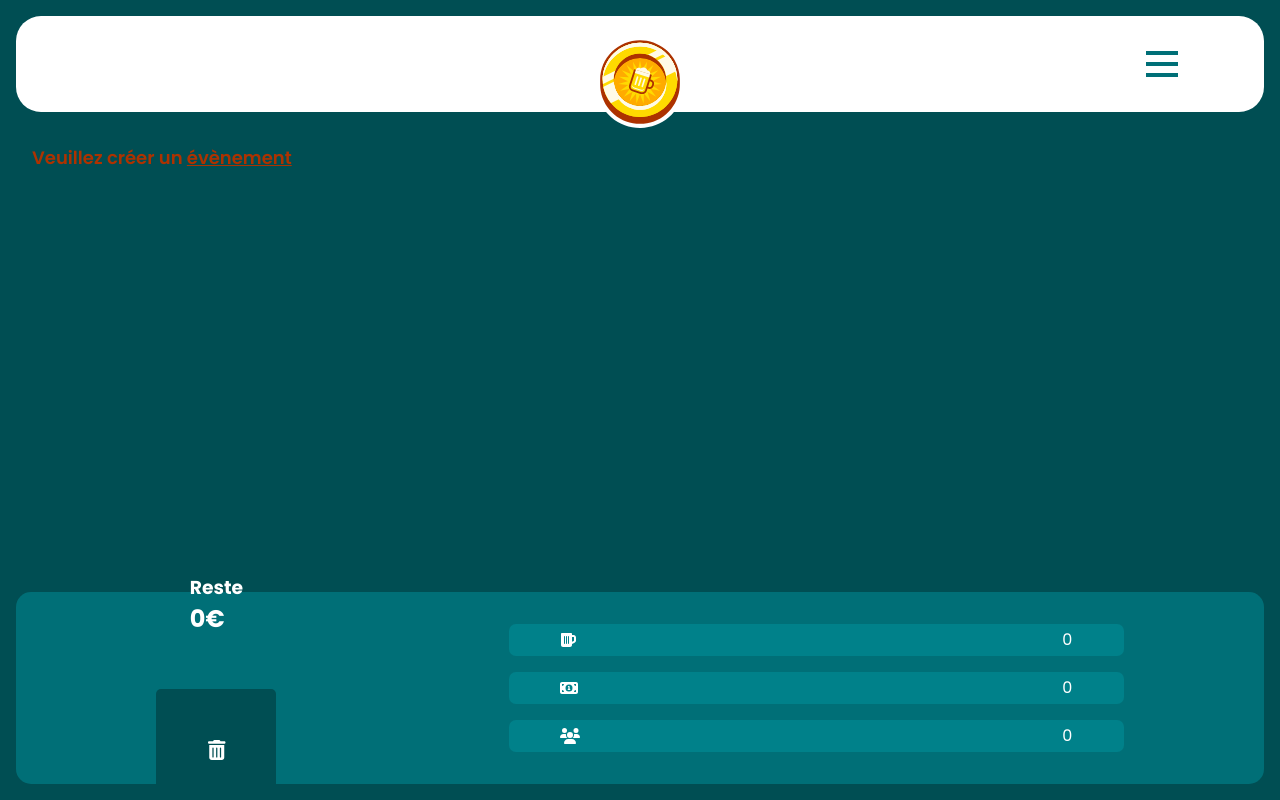
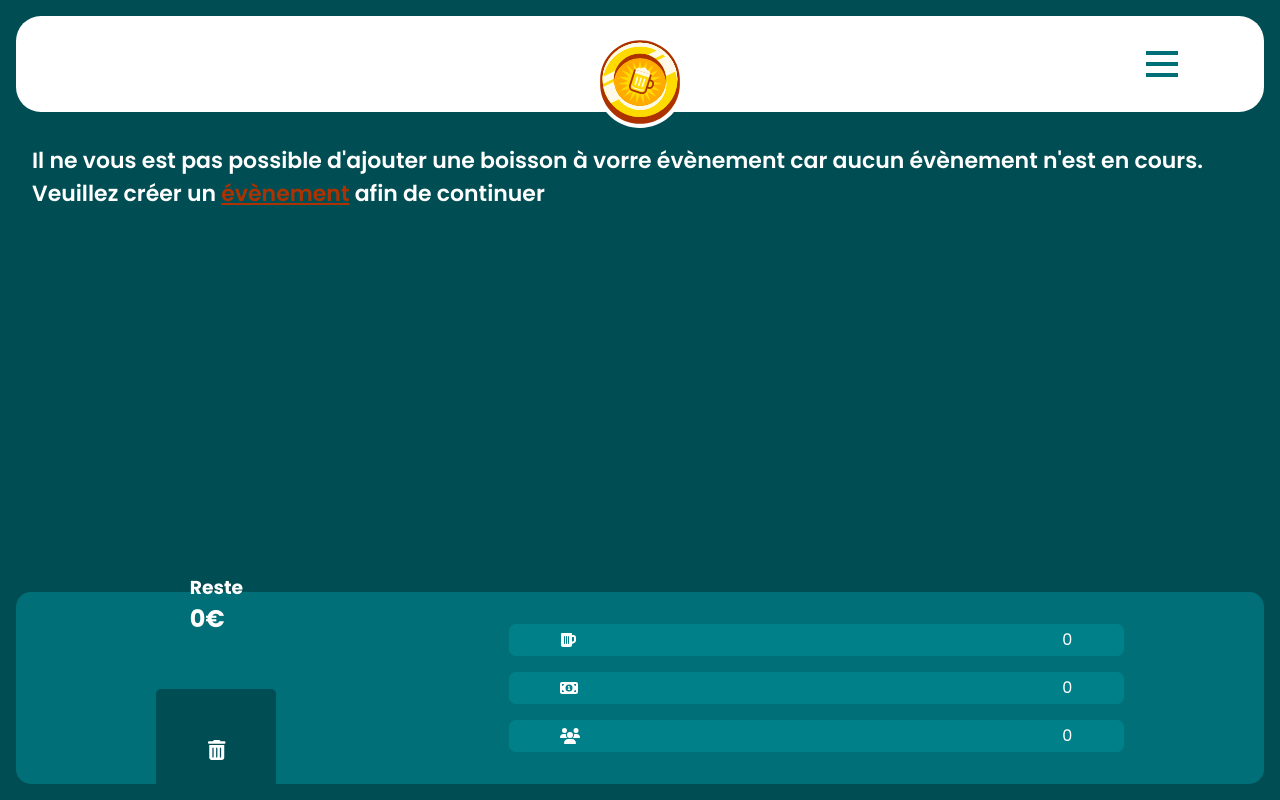
Before and after one commit to RosaBld/Chopping, a React (Vite) app: page /drinks in a window 1280 px wide. Built offline with nearby package versions, Linux system fonts and the light colour scheme.

Commit message:
fixing text style error pages

```diff
--- a/src/components/Orders.jsx
+++ b/src/components/Orders.jsx
@@ -58,7 +58,7 @@ export default function Order() {
   if (participants.length === 0) {
     return (
       <div className="OrderPage">
-        <h2 className="errorOrder">Veuillez créer un <Link to="/">évènement!</Link></h2>
+        <h2 className="errorOrderNoEvent">Vous n&apos;avez pas encore créé d&apos;évènement. Veuillez créer un <Link to="/">évènement</Link> afin d&apos;avoir accès à votre liste d&apos;historique</h2>
       </div>
     )
   }
@@ -68,7 +68,7 @@ export default function Order() {
       <h2>Dernières commandes:</h2>
       {listOrders && listOrders.length === 0 ? (
         <div>
-          <h2 className="errorOrder">Vous n&apos;avez pas encore effectué de commande!</h2>
+          <h2 className="errorOrder">Vous n&apos;avez pas encore effectué de commande! Veuillez effectuez une commande afin d&apos;avoir accès à votre historique</h2>
         </div>
       ) : (
         <div className="orders">
--- a/src/style/css/style.css
+++ b/src/style/css/style.css
@@ -240,14 +240,14 @@ table thead tr .numberUser, table thead tr .given, table tbody tr .numberUser, t
   font-weight: 400;
 }
 
-.errorDrink {
+.errorDrink, .errorOrder, .errorOrderNoEvent {
+  font-family: "Poppins", sans-serif;
+  color: white;
+  font-weight: 600;
+  font-size: 22px;
   margin: 4vh 2vh;
-  color: rgb(173, 50, 0);
-  font-family: "Poppins", sans-serif;
-  font-weight: 600;
-  font-size: 18px;
 }
-.errorDrink a {
+.errorDrink a, .errorOrder a, .errorOrderNoEvent a {
   color: rgb(173, 50, 0);
 }
 
--- a/src/style/scss/base/_typography.scss
+++ b/src/style/scss/base/_typography.scss
@@ -278,12 +278,12 @@ table {
   }
 }
 
-.errorDrink {
+.errorDrink, .errorOrder, .errorOrderNoEvent {
+  font-family: "Poppins", sans-serif;
+  color: white;
+  font-weight: 600;
+  font-size: 22px;
   margin: 4vh 2vh;
-  color: rgba(173, 50, 0, 1);
-  font-family: "Poppins", sans-serif;
-  font-weight: 600;
-  font-size: 18px;
   a {
     color: rgba(173, 50, 0, 1);
   }
--- a/src/views/Drinks.jsx
+++ b/src/views/Drinks.jsx
@@ -38,7 +38,7 @@ export default function Drinks() {
         <div className="totalPool">
           {participants.length === 0 ? (
             <div>
-              <h2 className="errorDrink">Veuillez créer un <Link to="/">évènement</Link></h2>
+              <h2 className="errorDrink">Il ne vous est pas possible d&apos;ajouter une boisson à vorre évènement car aucun évènement n&apos;est en cours. Veuillez créer un <Link to="/">évènement</Link> afin de continuer</h2>
             </div>
           ) : (
               <div style={{ maxHeight: '375px', overflowY: 'auto' }} >
```
Also changed, not shown: 1 other file (tests, documents, lock files or other folders).
